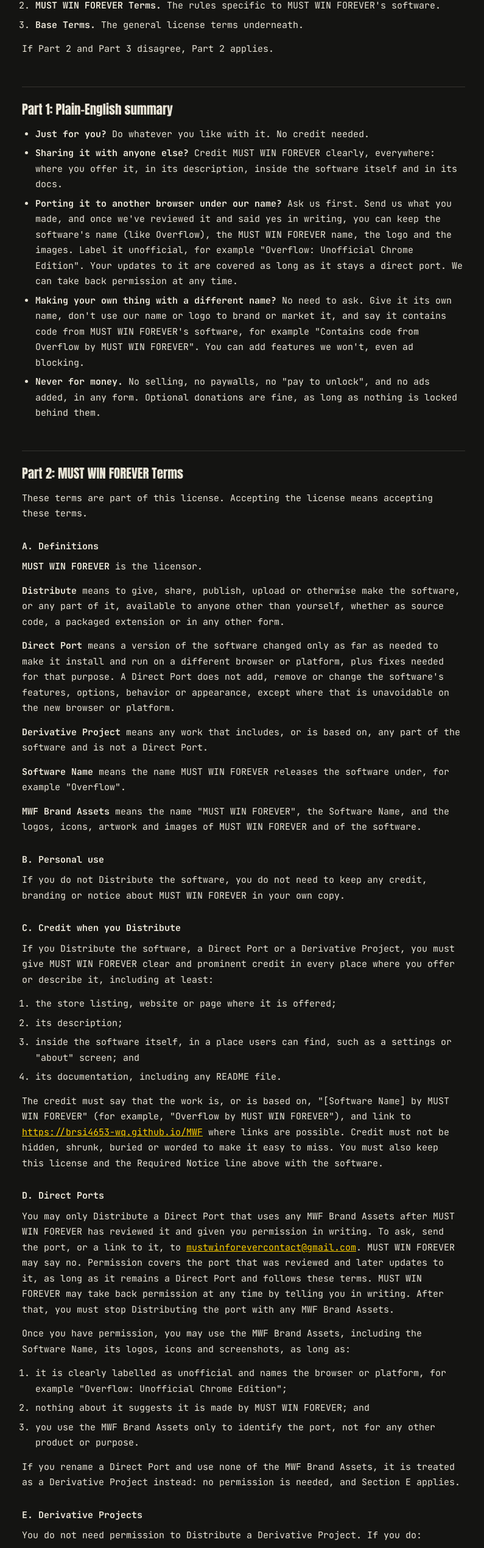
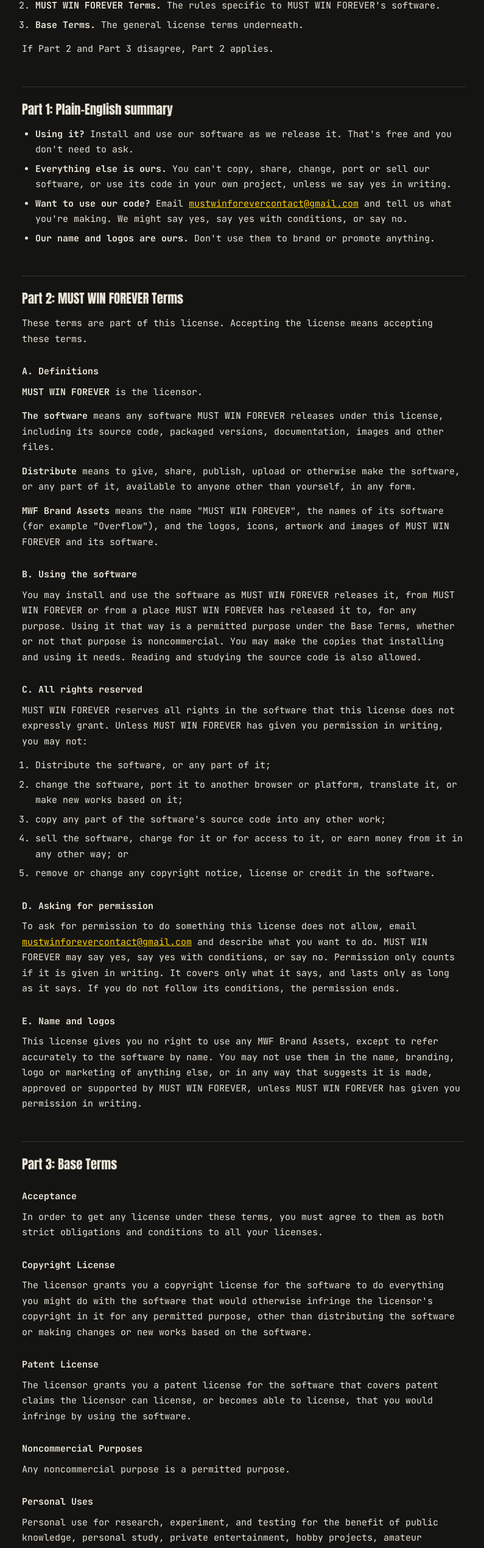
Before and after one commit to brsi4653-wq/MWFlicense, a plain HTML site: page index.html in a window 1280 px wide. Shown: the part 239-2778 px from the top of the page at 61% size, without its empty margins (240-1035 px from the left). Drawn offline with Linux system fonts and the light colour scheme; a web font is replaced by a local one.

Commit message:
Add files via upload

```diff
--- a/index.html
+++ b/index.html
@@ -47,9 +47,7 @@
 <body>
 <main>
   <h1>MUST WIN FOREVER License 1.0</h1>
-
-  <p class="notice">Required Notice: Copyright 2026 MUST WIN FOREVER (https://brsi4653-wq.github.io/MWF)</p>
-
+  <p class="notice">Required Notice: Copyright 2026 MUST WIN FOREVER (<a href="https://brsi4653-wq.github.io/MWF">https://brsi4653-wq.github.io/MWF</a>). All rights reserved, except the rights this license grants.</p>
   <p>This license has three parts:</p>
   <ol>
     <li><strong>Plain-English summary.</strong> A quick guide. It is not the legal text.</li>
@@ -57,113 +55,58 @@
     <li><strong>Base Terms.</strong> The general license terms underneath.</li>
   </ol>
   <p>If Part 2 and Part 3 disagree, Part 2 applies.</p>
-
-  <h2 id="part-1">Part 1: Plain-English summary</h2>
+  <h2 id="part-1-plain-english-summary">Part 1: Plain-English summary</h2>
   <ul>
-    <li><strong>Just for you?</strong> Do whatever you like with it. No credit needed.</li>
-    <li><strong>Sharing it with anyone else?</strong> Credit MUST WIN FOREVER clearly, everywhere: where you offer it, in its description, inside the software itself and in its docs.</li>
-    <li><strong>Porting it to another browser under our name?</strong> Ask us first. Send us what you made, and once we've reviewed it and said yes in writing, you can keep the software's name (like Overflow), the MUST WIN FOREVER name, the logo and the images. Label it unofficial, for example "Overflow: Unofficial Chrome Edition". Your updates to it are covered as long as it stays a direct port. We can take back permission at any time.</li>
-    <li><strong>Making your own thing with a different name?</strong> No need to ask. Give it its own name, don't use our name or logo to brand or market it, and say it contains code from MUST WIN FOREVER's software, for example "Contains code from Overflow by MUST WIN FOREVER". You can add features we won't, even ad blocking.</li>
-    <li><strong>Never for money.</strong> No selling, no paywalls, no "pay to unlock", and no ads added, in any form. Optional donations are fine, as long as nothing is locked behind them.</li>
+    <li><strong>Using it?</strong> Install and use our software as we release it. That's free and you don't need to ask.</li>
+    <li><strong>Everything else is ours.</strong> You can't copy, share, change, port or sell our software, or use its code in your own project, unless we say yes in writing.</li>
+    <li><strong>Want to use our code?</strong> Email <a href="mailto:mustwinforevercontact@gmail.com">mustwinforevercontact@gmail.com</a> and tell us what you're making. We might say yes, say yes with conditions, or say no.</li>
+    <li><strong>Our name and logos are ours.</strong> Don't use them to brand or promote anything.</li>
   </ul>
-
-  <h2 id="part-2">Part 2: MUST WIN FOREVER Terms</h2>
+  <h2 id="part-2-must-win-forever-terms">Part 2: MUST WIN FOREVER Terms</h2>
   <p>These terms are part of this license. Accepting the license means accepting these terms.</p>
-
-  <h3 id="a">A. Definitions</h3>
+  <h3 id="a-definitions">A. Definitions</h3>
   <p><strong>MUST WIN FOREVER</strong> is the licensor.</p>
-  <p><strong>Distribute</strong> means to give, share, publish, upload or otherwise make the software, or any part of it, available to anyone other than yourself, whether as source code, a packaged extension or in any other form.</p>
-  <p><strong>Direct Port</strong> means a version of the software changed only as far as needed to make it install and run on a different browser or platform, plus fixes needed for that purpose. A Direct Port does not add, remove or change the software's features, options, behavior or appearance, except where that is unavoidable on the new browser or platform.</p>
-  <p><strong>Derivative Project</strong> means any work that includes, or is based on, any part of the software and is not a Direct Port.</p>
-  <p><strong>Software Name</strong> means the name MUST WIN FOREVER releases the software under, for example "Overflow".</p>
-  <p><strong>MWF Brand Assets</strong> means the name "MUST WIN FOREVER", the Software Name, and the logos, icons, artwork and images of MUST WIN FOREVER and of the software.</p>
-
-  <h3 id="b">B. Personal use</h3>
-  <p>If you do not Distribute the software, you do not need to keep any credit, branding or notice about MUST WIN FOREVER in your own copy.</p>
-
-  <h3 id="c">C. Credit when you Distribute</h3>
-  <p>If you Distribute the software, a Direct Port or a Derivative Project, you must give MUST WIN FOREVER clear and prominent credit in every place where you offer or describe it, including at least:</p>
+  <p><strong>The software</strong> means any software MUST WIN FOREVER releases under this license, including its source code, packaged versions, documentation, images and other files.</p>
+  <p><strong>Distribute</strong> means to give, share, publish, upload or otherwise make the software, or any part of it, available to anyone other than yourself, in any form.</p>
+  <p><strong>MWF Brand Assets</strong> means the name "MUST WIN FOREVER", the names of its software (for example "Overflow"), and the logos, icons, artwork and images of MUST WIN FOREVER and its software.</p>
+  <h3 id="b-using-the-software">B. Using the software</h3>
+  <p>You may install and use the software as MUST WIN FOREVER releases it, from MUST WIN FOREVER or from a place MUST WIN FOREVER has released it to, for any purpose. Using it that way is a permitted purpose under the Base Terms, whether or not that purpose is noncommercial. You may make the copies that installing and using it needs. Reading and studying the source code is also allowed.</p>
+  <h3 id="c-all-rights-reserved">C. All rights reserved</h3>
+  <p>MUST WIN FOREVER reserves all rights in the software that this license does not expressly grant. Unless MUST WIN FOREVER has given you permission in writing, you may not:</p>
   <ol>
-    <li>the store listing, website or page where it is offered;</li>
-    <li>its description;</li>
-    <li>inside the software itself, in a place users can find, such as a settings or "about" screen; and</li>
-    <li>its documentation, including any README file.</li>
+    <li>Distribute the software, or any part of it;</li>
+    <li>change the software, port it to another browser or platform, translate it, or make new works based on it;</li>
+    <li>copy any part of the software's source code into any other work;</li>
+    <li>sell the software, charge for it or for access to it, or earn money from it in any other way; or</li>
+    <li>remove or change any copyright notice, license or credit in the software.</li>
   </ol>
-  <p>The credit must say that the work is, or is based on, "[Software Name] by MUST WIN FOREVER" (for example, "Overflow by MUST WIN FOREVER"), and link to <a href="https://brsi4653-wq.github.io/MWF">https://brsi4653-wq.github.io/MWF</a> where links are possible. Credit must not be hidden, shrunk, buried or worded to make it easy to miss. You must also keep this license and the Required Notice line above with the software.</p>
-
-  <h3 id="d">D. Direct Ports</h3>
-  <p>You may only Distribute a Direct Port that uses any MWF Brand Assets after MUST WIN FOREVER has reviewed it and given you permission in writing. To ask, send the port, or a link to it, to <a href="mailto:mustwinforevercontact@gmail.com">mustwinforevercontact@gmail.com</a>. MUST WIN FOREVER may say no. Permission covers the port that was reviewed and later updates to it, as long as it remains a Direct Port and follows these terms. MUST WIN FOREVER may take back permission at any time by telling you in writing. After that, you must stop Distributing the port with any MWF Brand Assets.</p>
-  <p>Once you have permission, you may use the MWF Brand Assets, including the Software Name, its logos, icons and screenshots, as long as:</p>
-  <ol>
-    <li>it is clearly labelled as unofficial and names the browser or platform, for example "Overflow: Unofficial Chrome Edition";</li>
-    <li>nothing about it suggests it is made by MUST WIN FOREVER; and</li>
-    <li>you use the MWF Brand Assets only to identify the port, not for any other product or purpose.</li>
-  </ol>
-  <p>If you rename a Direct Port and use none of the MWF Brand Assets, it is treated as a Derivative Project instead: no permission is needed, and Section E applies.</p>
-
-  <h3 id="e">E. Derivative Projects</h3>
-  <p>You do not need permission to Distribute a Derivative Project. If you do:</p>
-  <ol>
-    <li>it must have its own name, and that name must not be the Software Name or anything confusingly similar;</li>
-    <li>you may not use any MWF Brand Assets in its name, branding, logo, icons or marketing, or in any way that suggests it is made, approved or supported by MUST WIN FOREVER;</li>
-    <li>you must still give credit under Section C, worded as "Contains code from [Software Name] by MUST WIN FOREVER", for example "Contains code from Overflow by MUST WIN FOREVER". This factual credit is required and is not a use of the MWF Brand Assets for branding; and</li>
-    <li>you may add features the software does not have, including features MUST WIN FOREVER chooses not to include, such as ad blocking.</li>
-  </ol>
-
-  <h3 id="f">F. No money</h3>
-  <p>Nobody may sell the software, a Direct Port or a Derivative Project, or charge for it or for access to it, in any form. This includes paywalls, subscriptions, required payments, "pay to unlock" features, and bundling it into anything that is sold. Asking for or accepting voluntary donations is allowed, as long as nothing in the software, a Direct Port or a Derivative Project is locked behind, limited by or depends on a donation.</p>
-
-  <h3 id="g">G. No ads</h3>
-  <p>You may not add advertising to the software, a Direct Port or a Derivative Project, or Distribute any of them in a way that earns money from advertising shown in it. Blocking or hiding ads is not advertising and is allowed in a Derivative Project under Section E.</p>
-
-  <h3 id="h">H. Other permission</h3>
-  <p>If you want to do something these terms don't allow, ask at <a href="mailto:mustwinforevercontact@gmail.com">mustwinforevercontact@gmail.com</a>. Permission only counts if it is given in writing.</p>
-
-  <h2 id="part-3">Part 3: Base Terms</h2>
-
+  <h3 id="d-asking-for-permission">D. Asking for permission</h3>
+  <p>To ask for permission to do something this license does not allow, email <a href="mailto:mustwinforevercontact@gmail.com">mustwinforevercontact@gmail.com</a> and describe what you want to do. MUST WIN FOREVER may say yes, say yes with conditions, or say no. Permission only counts if it is given in writing. It covers only what it says, and lasts only as long as it says. If you do not follow its conditions, the permission ends.</p>
+  <h3 id="e-name-and-logos">E. Name and logos</h3>
+  <p>This license gives you no right to use any MWF Brand Assets, except to refer accurately to the software by name. You may not use them in the name, branding, logo or marketing of anything else, or in any way that suggests it is made, approved or supported by MUST WIN FOREVER, unless MUST WIN FOREVER has given you permission in writing.</p>
+  <h2 id="part-3-base-terms">Part 3: Base Terms</h2>
   <h3 id="acceptance">Acceptance</h3>
   <p>In order to get any license under these terms, you must agree to them as both strict obligations and conditions to all your licenses.</p>
-
   <h3 id="copyright-license">Copyright License</h3>
-  <p>The licensor grants you a copyright license for the software to do everything you might do with the software that would otherwise infringe the licensor's copyright in it for any permitted purpose. However, you may only distribute the software according to <a href="#distribution-license">Distribution License</a> and make changes or new works based on the software according to <a href="#changes-and-new-works-license">Changes and New Works License</a>.</p>
-
-  <h3 id="distribution-license">Distribution License</h3>
-  <p>The licensor grants you an additional copyright license to distribute copies of the software. Your license to distribute covers distributing the software with changes and new works permitted by <a href="#changes-and-new-works-license">Changes and New Works License</a>.</p>
-
-  <h3 id="notices">Notices</h3>
-  <p>You must ensure that anyone who gets a copy of any part of the software from you also gets a copy of these terms, as well as copies of any plain-text lines beginning with <code>Required Notice:</code> that the licensor provided with the software. For example:</p>
-  <blockquote>Required Notice: Copyright Yoyodyne, Inc. (http://example.com)</blockquote>
-
-  <h3 id="changes-and-new-works-license">Changes and New Works License</h3>
-  <p>The licensor grants you an additional copyright license to make changes and new works based on the software for any permitted purpose.</p>
-
+  <p>The licensor grants you a copyright license for the software to do everything you might do with the software that would otherwise infringe the licensor's copyright in it for any permitted purpose, other than distributing the software or making changes or new works based on the software.</p>
   <h3 id="patent-license">Patent License</h3>
   <p>The licensor grants you a patent license for the software that covers patent claims the licensor can license, or becomes able to license, that you would infringe by using the software.</p>
-
   <h3 id="noncommercial-purposes">Noncommercial Purposes</h3>
   <p>Any noncommercial purpose is a permitted purpose.</p>
-
   <h3 id="personal-uses">Personal Uses</h3>
   <p>Personal use for research, experiment, and testing for the benefit of public knowledge, personal study, private entertainment, hobby projects, amateur pursuits, or religious observance, without any anticipated commercial application, is use for a permitted purpose.</p>
-
   <h3 id="noncommercial-organizations">Noncommercial Organizations</h3>
   <p>Use by any charitable organization, educational institution, public research organization, public safety or health organization, environmental protection organization, or government institution is use for a permitted purpose regardless of the source of funding or obligations resulting from the funding.</p>
-
   <h3 id="fair-use">Fair Use</h3>
   <p>You may have "fair use" rights for the software under the law. These terms do not limit them.</p>
-
   <h3 id="no-other-rights">No Other Rights</h3>
   <p>These terms do not allow you to sublicense or transfer any of your licenses to anyone else, or prevent the licensor from granting licenses to anyone else. These terms do not imply any other licenses.</p>
-
   <h3 id="patent-defense">Patent Defense</h3>
   <p>If you make any written claim that the software infringes or contributes to infringement of any patent, your patent license for the software granted under these terms ends immediately. If your company makes such a claim, your patent license ends immediately for work on behalf of your company.</p>
-
   <h3 id="violations">Violations</h3>
   <p>The first time you are notified in writing that you have violated any of these terms, or done anything with the software not covered by your licenses, your licenses can nonetheless continue if you come into full compliance with these terms, and take practical steps to correct past violations, within 32 days of receiving notice. Otherwise, all your licenses end immediately.</p>
-
   <h3 id="no-liability">No Liability</h3>
   <p><strong><em>As far as the law allows, the software comes as is, without any warranty or condition, and the licensor will not be liable to you for any damages arising out of these terms or the use or nature of the software, under any kind of legal claim.</em></strong></p>
-
   <h3 id="definitions">Definitions</h3>
   <p>The <strong>licensor</strong> is the individual or entity offering these terms, and the <strong>software</strong> is the software the licensor makes available under these terms.</p>
   <p><strong>You</strong> refers to the individual or entity agreeing to these terms.</p>
```
Also changed, not shown: 1 other file.
